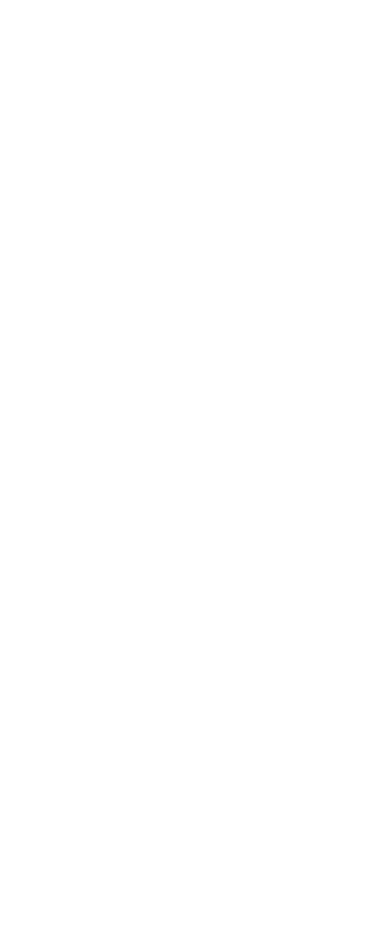
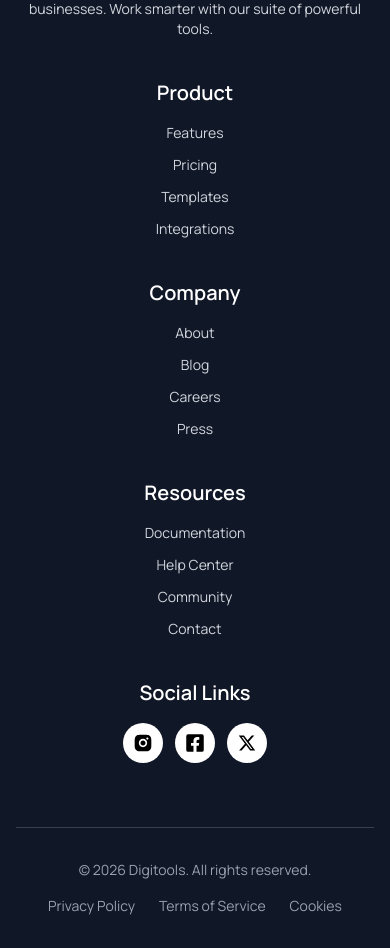
Before and after one commit to shSalman009/PH-Assignment-06, a React (Vite) app: page / in a window 390 px wide. Shown: the part 7789-8737 px from the top of the page. Before the commit the page ends 7648 px from the top, so only its background shows below. Built offline with nearby package versions, Linux system fonts and the light colour scheme.

Commit message:
feat: add responsive footer

```diff
--- a/src/App.jsx
+++ b/src/App.jsx
@@ -5,6 +5,7 @@ import Stats from "./components/Stats";
 import Products from "./components/Products";
 import Steps from "./components/Steps";
 import Pricing from "./components/Pricing";
+import Footer from "./components/Footer";
 
 const getProducts = async () => {
   const res = await fetch("/productsData.json");
@@ -28,6 +29,7 @@ function App() {
       />
       <Steps />
       <Pricing />
+      <Footer />
     </>
   );
 }
--- /dev/null
+++ b/src/components/Footer.jsx
@@ -0,0 +1,81 @@
+import React from "react";
+import { FaFacebookSquare } from "react-icons/fa";
+import { RiInstagramFill, RiTwitterXFill } from "react-icons/ri";
+
+export default function Footer() {
+  return (
+    <footer className="bg-[#101727] text-gray-300 px-4 py-8">
+      <div className="container mx-auto">
+        <div className="grid grid-cols-1 sm:grid-cols-2 md:grid-cols-7 gap-10 py-8 sm:py-16">
+          <div className="md:col-span-2 text-center sm:text-start">
+            <h2 className="text-4xl font-bold text-white mb-4">DigiTools</h2>
+            <p className="text-sm max-w-sm mx-auto sm:mx-0">
+              Premium digital tools for creators, professionals, and businesses.
+              Work smarter with our suite of powerful tools.
+            </p>
+          </div>
+
+          <div className="text-center sm:text-start">
+            <h3 className="text-xl text-white font-semibold mb-4">Product</h3>
+            <ul className="space-y-3 text-sm">
+              <li className="cursor-pointer">Features</li>
+              <li className="cursor-pointer">Pricing</li>
+              <li className="cursor-pointer">Templates</li>
+              <li className="cursor-pointer">Integrations</li>
+            </ul>
+          </div>
+
+          <div className="text-center sm:text-start">
+            <h3 className="text-xl text-white font-semibold mb-4">Company</h3>
+            <ul className="space-y-3 text-sm">
+              <li className="cursor-pointer">About</li>
+              <li className="cursor-pointer">Blog</li>
+              <li className="cursor-pointer">Careers</li>
+              <li className="cursor-pointer">Press</li>
+            </ul>
+          </div>
+
+          <div className="text-center sm:text-start">
+            <h3 className="text-xl text-white font-semibold mb-4">Resources</h3>
+            <ul className="space-y-3 text-sm">
+              <li className="cursor-pointer">Documentation</li>
+              <li className="cursor-pointer">Help Center</li>
+              <li className="cursor-pointer">Community</li>
+              <li className="cursor-pointer">Contact</li>
+            </ul>
+          </div>
+
+          <div className="md:col-span-2 flex justify-center sm:justify-start md:justify-end">
+            <div className="inline-block sm:text-start text-center">
+              <h3 className="text-xl text-white font-semibold mb-4">
+                Social Links
+              </h3>
+              <div className="flex gap-3">
+                <div className="w-10 h-10 rounded-full bg-white grid place-items-center cursor-pointer">
+                  <RiInstagramFill className="text-black size-5" />
+                </div>
+                <div className="w-10 h-10 rounded-full bg-white grid place-items-center cursor-pointer">
+                  <FaFacebookSquare className="text-black size-5" />
+                </div>
+                <div className="w-10 h-10 rounded-full bg-white grid place-items-center cursor-pointer">
+                  <RiTwitterXFill className="text-black size-5" />
+                </div>
+              </div>
+            </div>
+          </div>
+        </div>
+
+        <div className="border-t border-gray-700 my-8"></div>
+
+        <div className="flex flex-col md:flex-row justify-between items-center text-sm text-gray-400 gap-4">
+          <p>&copy; 2026 Digitools. All rights reserved.</p>
+          <div className="flex gap-6">
+            <span className="cursor-pointer">Privacy Policy</span>
+            <span className="cursor-pointer">Terms of Service</span>
+            <span className="cursor-pointer">Cookies</span>
+          </div>
+        </div>
+      </div>
+    </footer>
+  );
+}
```
